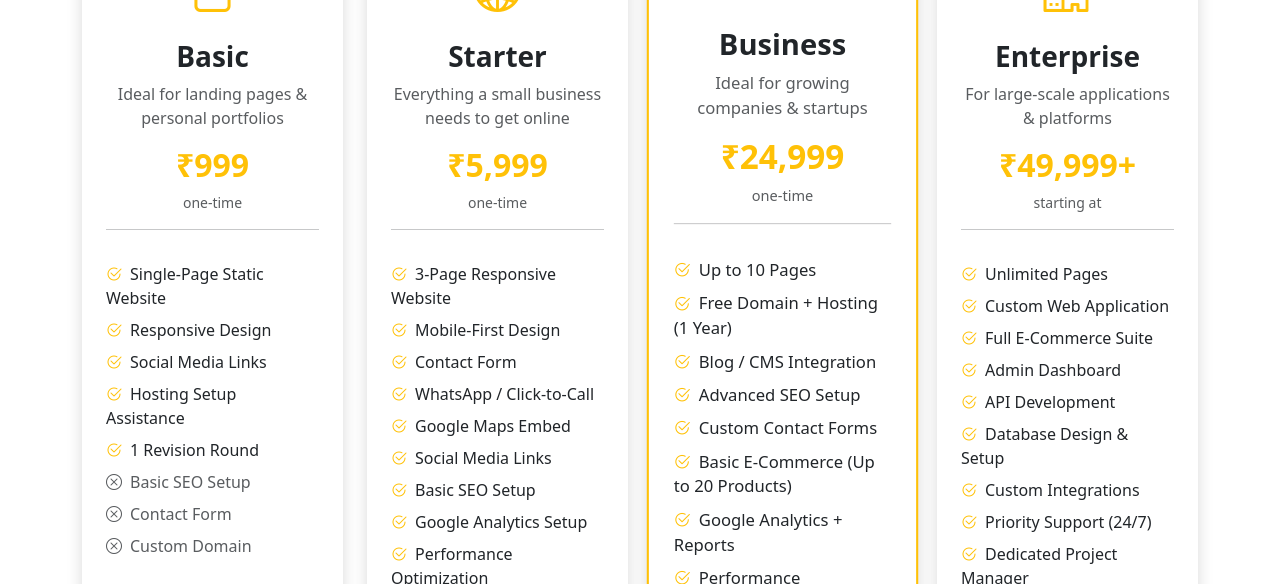
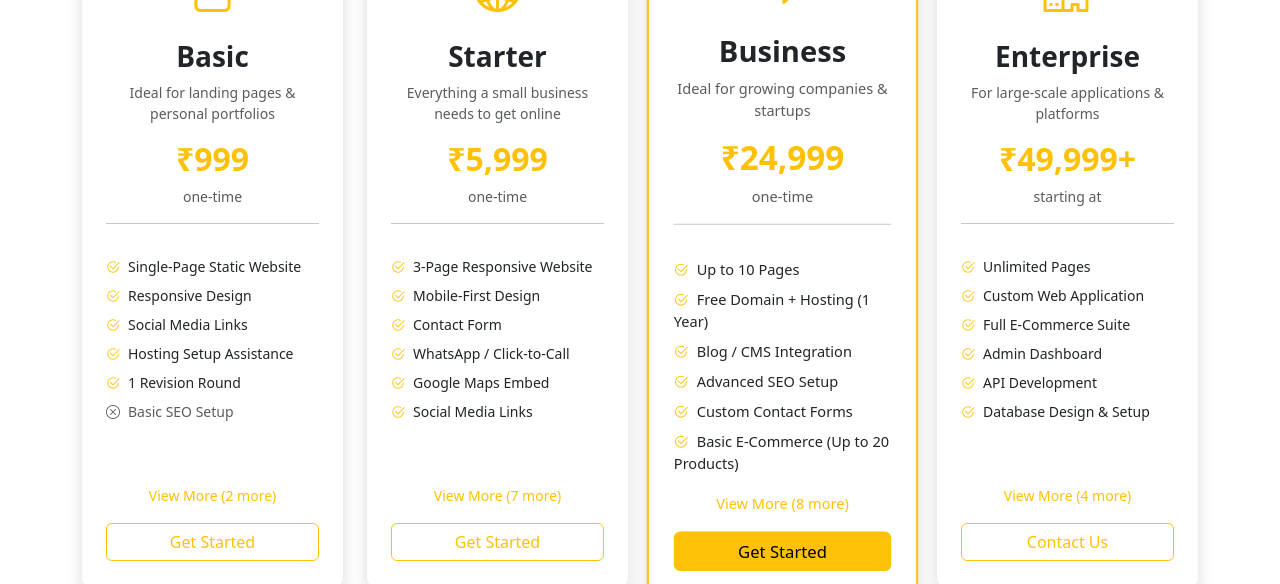
Before and after one commit to mangeshghodke/portfolio, a React (Vite) app: page /portfolio/pricing in a window 1280 px wide. Shown: the part 496-1080 px from the top of the page. Built offline with nearby package versions, Linux system fonts and the light colour scheme.

Commit message:
Equal-height pricing cards with view more toggle

```diff
--- a/src/css/style.css
+++ b/src/css/style.css
@@ -159,6 +159,10 @@ section {
   transition: transform 0.3s ease;
 }
 
+.pricing-card .btn-link:focus {
+  box-shadow: none;
+}
+
 .pricing-card:hover {
   transform: translateY(-6px);
 }
--- a/src/pages/Pricing.jsx
+++ b/src/pages/Pricing.jsx
@@ -111,6 +111,11 @@ const faqs = [
 
 export default function Pricing() {
   const [openIdx, setOpenIdx] = useState(0);
+  const [expanded, setExpanded] = useState({});
+
+  const toggleFeatures = (i) => {
+    setExpanded((prev) => ({ ...prev, [i]: !prev[i] }));
+  };
 
   return (
     <>
@@ -132,22 +137,25 @@ export default function Pricing() {
         <div className="container">
           <div className="row g-4 justify-content-center">
             {plans.map((p, i) => (
-              <div className="col-lg-3 col-md-6" key={i}>
+              <div className="col-lg-3 col-md-6 d-flex" key={i}>
                 <div
-                  className={`card pricing-card border-0 shadow text-center p-4 ${p.popular ? 'popular' : ''}`}
+                  className={`card pricing-card border-0 shadow text-center p-4 w-100 d-flex flex-column ${p.popular ? 'popular' : ''}`}
                 >
                   {p.popular && <div className="popular-badge">Most Popular</div>}
                   <div className="pricing-icon">
                     <i className={`bi ${p.icon}`}></i>
                   </div>
                   <h3 className="fw-bold mt-3">{p.name}</h3>
-                  <p className="text-muted">{p.desc}</p>
+                  <p className="text-muted small">{p.desc}</p>
                   <h2 className="fw-bold text-warning">{p.price}</h2>
                   <small className="text-muted">{p.subtitle}</small>
                   <hr />
-                  <ul className="list-unstyled text-start mt-3">
+                  <ul className="list-unstyled text-start mt-3 mb-0 flex-grow-1">
                     {p.features.map((f, j) => (
-                      <li key={j} className={`mb-2 ${f.included ? '' : 'text-muted'}`}>
+                      <li
+                        key={j}
+                        className={`mb-2 small ${f.included ? '' : 'text-muted'} ${j >= 6 && !expanded[i] ? 'd-none' : ''}`}
+                      >
                         <i
                           className={`bi ${f.included ? 'bi-check2-circle text-warning' : 'bi-x-circle'} me-2`}
                         ></i>
@@ -155,6 +163,14 @@ export default function Pricing() {
                       </li>
                     ))}
                   </ul>
+                  {p.features.length > 6 && (
+                    <button
+                      className="btn btn-sm btn-link text-warning text-decoration-none p-0 mt-2"
+                      onClick={() => toggleFeatures(i)}
+                    >
+                      {expanded[i] ? 'Show Less' : `View More (${p.features.length - 6} more)`}
+                    </button>
+                  )}
                   <Link
                     to="/#contact"
                     className={`btn w-100 mt-3 ${p.popular ? 'btn-warning' : 'btn-outline-warning'}`}
```
